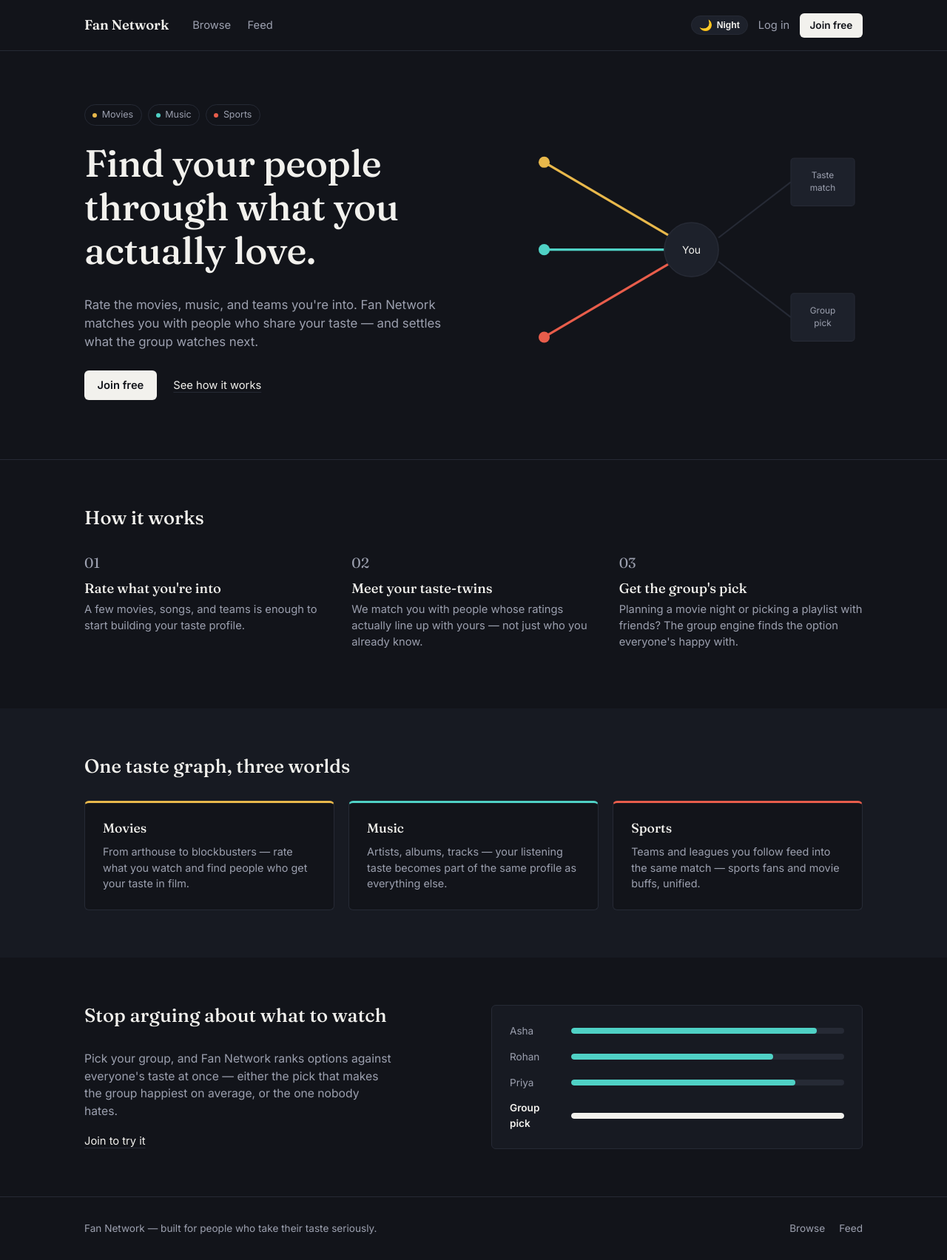
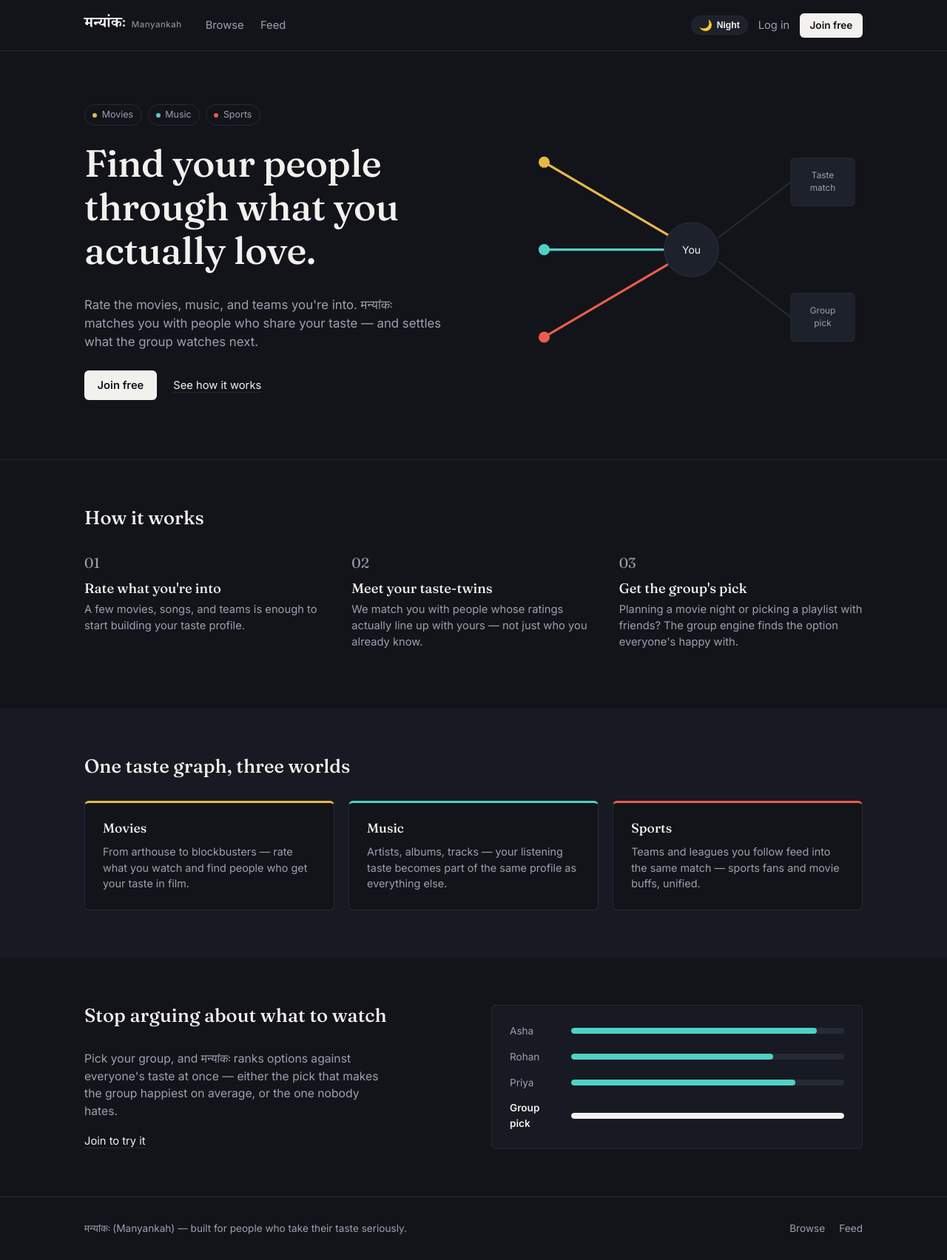
Before and after one commit to Rudra-Dwivedi/Fan-network, a Flask app: page / in a window 1280 px wide. Shown: the whole page at 74% size. Run offline with Flask 3, Linux system fonts and the light colour scheme.

Commit message:
Change app name to मन्यांकः (Manyankah)

```diff
--- a/app/db.py
+++ b/app/db.py
@@ -44,7 +44,7 @@ def init_db(app):
     with app.app_context():
         db = sqlite3.connect(app.config["DATABASE_PATH"])
         schema_path = os.path.join(os.path.dirname(__file__), "schema.sql")
-        with open(schema_path, "r") as f:
+        with open(schema_path, "r", encoding="utf-8") as f:
             db.executescript(f.read())
 
         cursor = db.cursor()
--- a/app/schema.sql
+++ b/app/schema.sql
@@ -1,4 +1,4 @@
--- Fan Network database schema
+-- मन्यांकः (Manyankah) database schema
 
 CREATE TABLE IF NOT EXISTS users (
     id INTEGER PRIMARY KEY AUTOINCREMENT,
--- a/app/static/style.css
+++ b/app/static/style.css
@@ -91,11 +91,25 @@ p { color: var(--text-muted); margin: 0 0 1em; }
   gap: 2rem;
 }
 .brand {
-  font-family: var(--font-display);
-  font-size: 1.15rem;
-  font-weight: 600;
+  font-family: "Noto Serif Devanagari", var(--font-display);
+  font-size: 1.25rem;
+  font-weight: 700;
   text-decoration: none;
   color: var(--text-primary);
+  display: inline-flex;
+  align-items: baseline;
+  gap: 0.45rem;
+}
+.brand-text {
+  letter-spacing: 0.02em;
+}
+.brand-sub {
+  font-family: var(--font-body);
+  font-size: 0.72rem;
+  color: var(--text-muted);
+  font-weight: 500;
+  letter-spacing: 0.04em;
+  opacity: 0.85;
 }
 .site-nav { display: flex; gap: 1.4rem; flex: 1; }
 .site-nav a { text-decoration: none; color: var(--text-muted); font-size: 0.92rem; }
--- a/app/templates/admin_dashboard.html
+++ b/app/templates/admin_dashboard.html
@@ -1,5 +1,5 @@
 {% extends "base.html" %}
-{% block title %}Admin Dashboard — Fan Network{% endblock %}
+{% block title %}Admin Dashboard — मन्यांकः{% endblock %}
 {% block content %}
 <div class="container page">
 
@@ -80,7 +80,7 @@
     <div class="admin-main-col">
       <div class="section-title-row">
         <h2 class="section-title-sm" style="margin: 0;">Live Activity Stream</h2>
-        <span class="text-muted-sm">Latest actions across Fan Network</span>
+        <span class="text-muted-sm">Latest actions across मन्यांकः</span>
       </div>
 
       {% if events %}
--- a/app/templates/admin_items.html
+++ b/app/templates/admin_items.html
@@ -1,5 +1,5 @@
 {% extends "base.html" %}
-{% block title %}Catalog Management — Fan Network Admin{% endblock %}
+{% block title %}Catalog Management — मन्यांकः Admin{% endblock %}
 {% block content %}
 <div class="container page">
 
--- a/app/templates/admin_posts.html
+++ b/app/templates/admin_posts.html
@@ -1,5 +1,5 @@
 {% extends "base.html" %}
-{% block title %}Post Moderation — Fan Network Admin{% endblock %}
+{% block title %}Post Moderation — मन्यांकः Admin{% endblock %}
 {% block content %}
 <div class="container page">
 
--- a/app/templates/admin_ratings.html
+++ b/app/templates/admin_ratings.html
@@ -1,5 +1,5 @@
 {% extends "base.html" %}
-{% block title %}Ratings & Preferences — Fan Network Admin{% endblock %}
+{% block title %}Ratings & Preferences — मन्यांकः Admin{% endblock %}
 {% block content %}
 <div class="container page">
 
--- a/app/templates/admin_users.html
+++ b/app/templates/admin_users.html
@@ -1,5 +1,5 @@
 {% extends "base.html" %}
-{% block title %}User Management — Fan Network Admin{% endblock %}
+{% block title %}User Management — मन्यांकः Admin{% endblock %}
 {% block content %}
 <div class="container page">
 
--- a/app/templates/base.html
+++ b/app/templates/base.html
@@ -11,16 +11,19 @@
     })();
   </script>
   <meta name="viewport" content="width=device-width, initial-scale=1">
-  <title>{% block title %}Fan Network{% endblock %}</title>
+  <title>{% block title %}मन्यांकः (Manyankah){% endblock %}</title>
   <link rel="preconnect" href="https://fonts.googleapis.com">
   <link rel="preconnect" href="https://fonts.gstatic.com" crossorigin>
-  <link href="https://fonts.googleapis.com/css2?family=Fraunces:opsz,wght@9..144,400;9..144,500;9..144,600&family=Inter:wght@400;500;600&display=swap" rel="stylesheet">
+  <link href="https://fonts.googleapis.com/css2?family=Fraunces:opsz,wght@9..144,400;9..144,500;9..144,600&family=Inter:wght@400;500;600&family=Noto+Serif+Devanagari:wght@600;700&display=swap" rel="stylesheet">
   <link rel="stylesheet" href="{{ url_for('static', filename='style.css') }}">
 </head>
 <body>
   <header class="site-header">
     <div class="site-header-inner">
-      <a href="{{ url_for('index') }}" class="brand">Fan Network</a>
+      <a href="{{ url_for('index') }}" class="brand" title="मन्यांकः (Manyankah)">
+        <span class="brand-text">मन्यांकः</span>
+        <span class="brand-sub">Manyankah</span>
+      </a>
       <nav class="site-nav">
         <a href="{{ url_for('items.browse') }}">Browse</a>
         <a href="{{ url_for('feed.feed') }}">Feed</a>
--- a/app/templates/index.html
+++ b/app/templates/index.html
@@ -1,5 +1,5 @@
 {% extends "base.html" %}
-{% block title %}Fan Network — Find your people through what you love{% endblock %}
+{% block title %}मन्यांकः (Manyankah) — Find your people through what you love{% endblock %}
 {% block content %}
 
 <section class="hero">
@@ -12,7 +12,7 @@
       </div>
       <h1 class="hero-title">Find your people<br>through what you<br>actually love.</h1>
       <p class="hero-sub">
-        Rate the movies, music, and teams you're into. Fan Network matches you
+        Rate the movies, music, and teams you're into. मन्यांकः matches you
         with people who share your taste — and settles what the group watches
         next.
       </p>
@@ -104,7 +104,7 @@
       <div class="spotlight-copy">
         <h2 class="section-title">Stop arguing about what to watch</h2>
         <p>
-          Pick your group, and Fan Network ranks options against everyone's
+          Pick your group, and मन्यांकः ranks options against everyone's
           taste at once — either the pick that makes the group happiest on
           average, or the one nobody hates.
         </p>
@@ -126,7 +126,7 @@
 
 <footer class="site-footer">
   <div class="container footer-inner">
-    <span>Fan Network — built for people who take their taste seriously.</span>
+    <span>मन्यांकः (Manyankah) — built for people who take their taste seriously.</span>
     <div class="footer-links">
       <a href="{{ url_for('items.browse') }}">Browse</a>
       <a href="{{ url_for('feed.feed') }}">Feed</a>
--- a/app/templates/profile_edit.html
+++ b/app/templates/profile_edit.html
@@ -1,5 +1,5 @@
 {% extends "base.html" %}
-{% block title %}Edit Profile & Photo — Fan Network{% endblock %}
+{% block title %}Edit Profile & Photo — मन्यांकः{% endblock %}
 {% block content %}
 <div class="container page">
 
--- a/app/templates/similar_people.html
+++ b/app/templates/similar_people.html
@@ -1,5 +1,5 @@
 {% extends "base.html" %}
-{% block title %}Find People - Fan Network{% endblock %}
+{% block title %}Find People — मन्यांकः{% endblock %}
 {% block content %}
 <div class="container page">
 
--- a/app/templates/user_profile.html
+++ b/app/templates/user_profile.html
@@ -1,5 +1,5 @@
 {% extends "base.html" %}
-{% block title %}@{{ profile_user['username'] }} — Fan Network{% endblock %}
+{% block title %}@{{ profile_user['username'] }} — मन्यांकः{% endblock %}
 {% block content %}
 <div class="container page">
 
```
Also changed, not shown: README.md.
